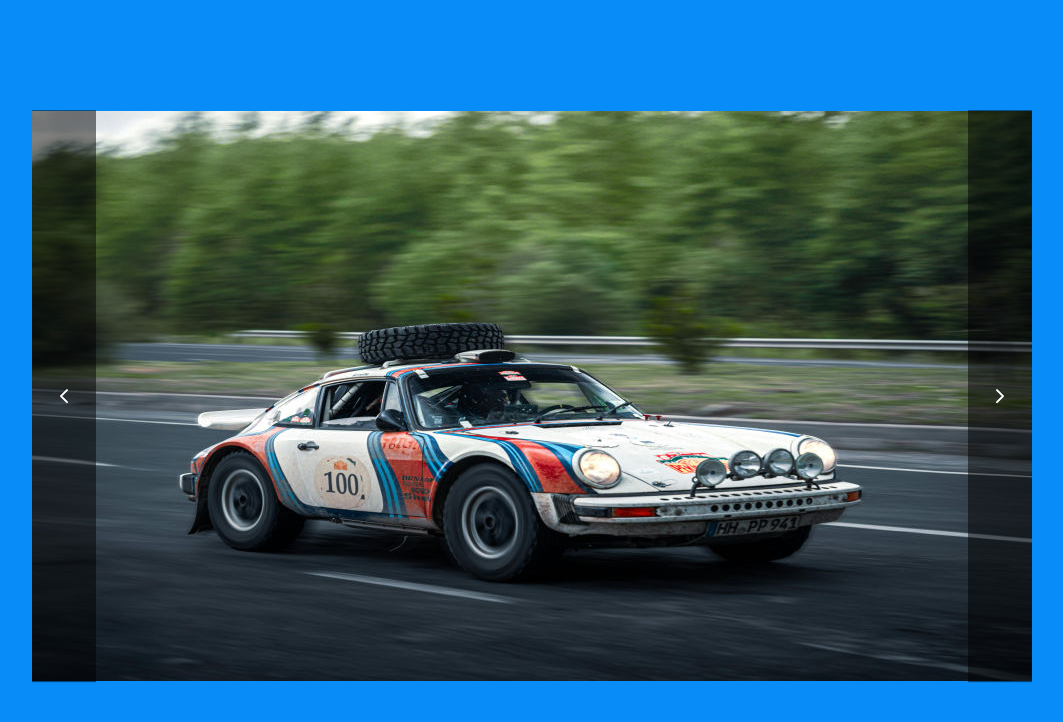
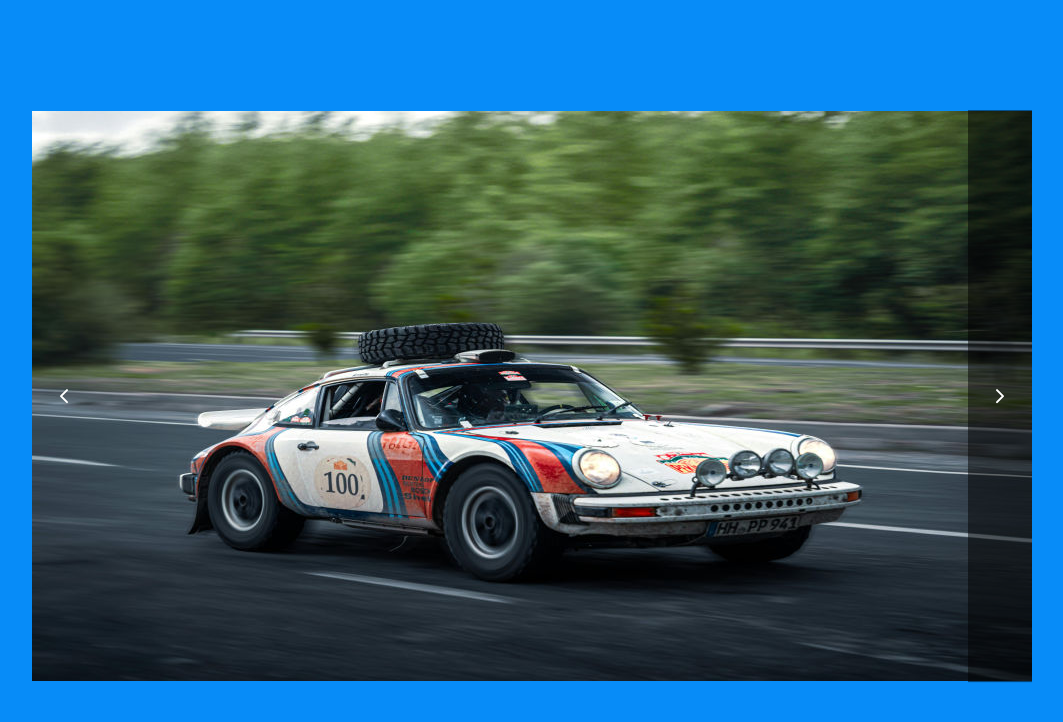
Before and after one commit to SebastianLaka/slider-learn, a Vue app: page / in a window 1280 px wide. In both pictures the pointer is over the button 172 px from the left and 396 px from the top of the page. Shown: the top 722 px of the page, without its empty margins (108-1171 px from the left). Built offline with nearby package versions, Linux system fonts and the light colour scheme.

Commit message:
Add hover at background color of slider

```diff
--- a/src/components/slider-component/slider-controls.vue
+++ b/src/components/slider-component/slider-controls.vue
@@ -18,6 +18,10 @@
         border: none;
         background-color: rgba(0,0,0, .5);
         cursor: pointer;
+        transition: background-color .3s ease-in-out;
+    }
+    &__left:hover, &__right:hover{
+        background-color: transparent;
     }
 }
 </style>
```
